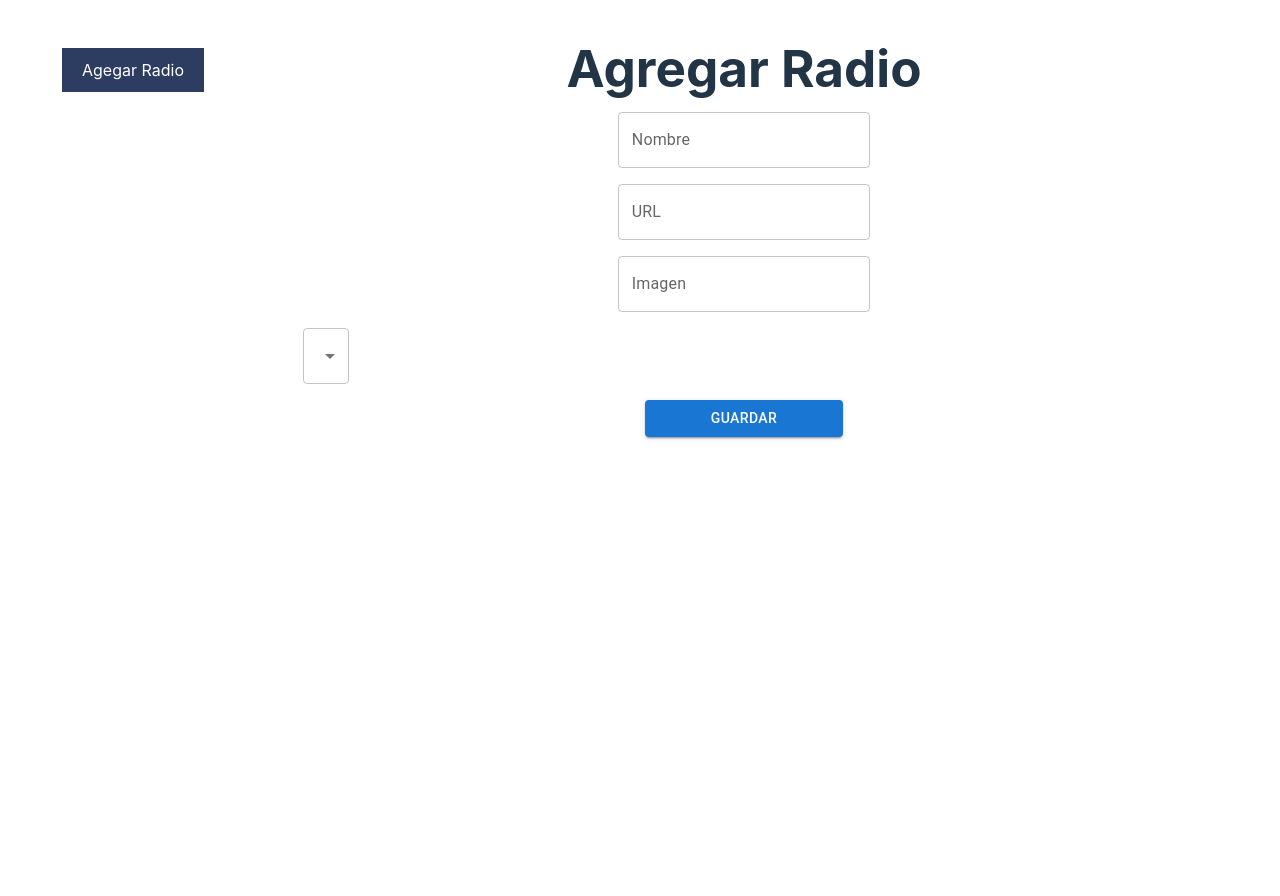
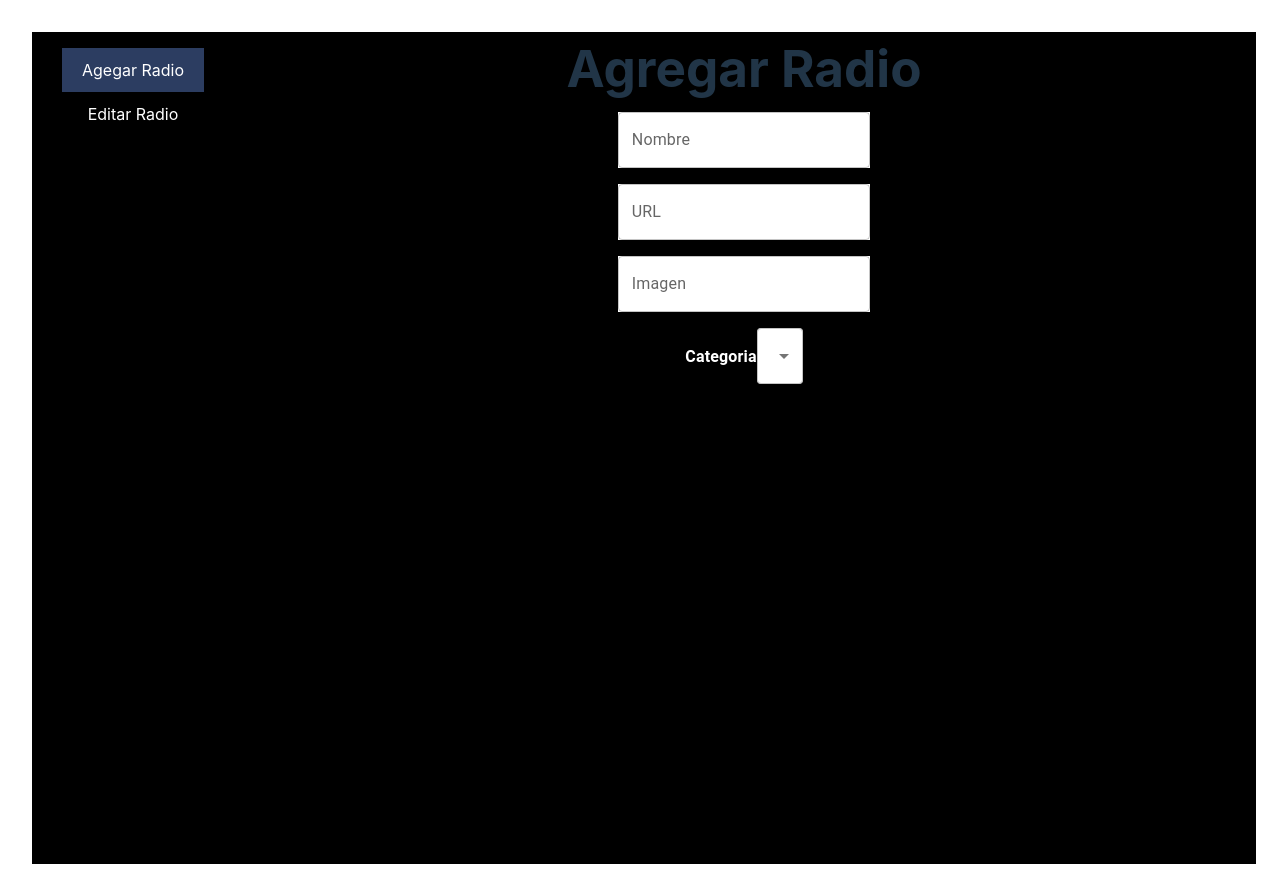
Before and after one commit to samuelcastillogt/radiosmanager, a React (Vite) app: page / in a window 1280 px wide. Built offline with nearby package versions, Linux system fonts and the light colour scheme.

Commit message:
cambios en estilos

```diff
--- a/src/App.jsx
+++ b/src/App.jsx
@@ -17,7 +17,7 @@ function App() {
       {
         modalStatus == true && <Modal />
       }
-      <div style={{display: "flex", flex: 1}}>
+      <div style={{display: "flex", flex: 1, backgroundColor:"black"}}>
         <Menu handleChangeMenu={handleChangeMenu} />
         <div style={{width: "80vw"}}>
           {
--- a/src/screens/Add.jsx
+++ b/src/screens/Add.jsx
@@ -9,7 +9,7 @@ import { radioService } from '../services/radios.service';
 function App() {
   const [nombre, setNombre] = useState(0)
   const [url, setUrl] = useState(0)
-  const [imagen, setImagen] = useState(0)
+  const [imagen, setImagen] = useState("")
   const [categoria, setCategoria] = useState();
   const saveRadio = async(data)=>{
     const response = await radioService.saveRadio({
@@ -52,13 +52,20 @@ function App() {
                   style={{background: "white"}}
                   onChange={(e)=> setUrl(e.target.value)}
         />
+                {
+          imagen && imagen.length > 0 &&
+          <div>
+            <img src={imagen} alt="" style={{width: "100px", height: "100px", borderRadius: "100%"}} />
+          </div>
+        }
               <TextField  id="outlined-basic"
                   label="Imagen"
                   variant="outlined"
                   style={{background: "white"}}
                   onChange={(e)=> setImagen(e.target.value)}
         />
-        <div style={{width: "100%", display: "flex", flexDirection: "row", alignItems: "center", justifyContent: "space-arround"}}>
+
+        <div style={{width: "100%", display: "flex", flexDirection: "row", alignItems: "center", justifyContent: "center"}}>
          <FormLabel style={{color: "white", fontWeight: "bold"}}>Categoria</FormLabel>
                 <Select
           labelId="demo-simple-select-label"
@@ -81,7 +88,7 @@ function App() {
         </Select>
         </div>
 
-        <Button variant="contained" onClick={saveRadio}>Guardar</Button>
+        <Button variant="contained" onClick={saveRadio} disabled={!nombre || !url || !imagen || !categoria}>Guardar</Button>
     </Box>
     </>
   )
--- a/src/screens/Edit.jsx
+++ b/src/screens/Edit.jsx
@@ -4,6 +4,8 @@ import RadioCard from '../components/RadioCard'
 import { TextField } from '@mui/material'
 
 function Edit() {
+    const [loader, setloader]= useState(true)
+
     const [radios, setRadios]= useState([])
     const [filtro, setFiltro] = useState()
     const [filtrada, setFiltrada] = useState();
@@ -11,11 +13,12 @@ function Edit() {
         const response = await radioService.getRadios()
 
         setRadios(response)
+        setloader(false)
         console.log("Carga completa")
     }
     useEffect(()=>{
         if(radios.length == 0){
-            getDataRadios()
+            getDataRadios();
         }
     },[])
     useEffect(()=>{
@@ -40,6 +43,9 @@ function Edit() {
                         />
         </div>
         {
+            loader && <p>Cargando...</p>
+        }
+        {
             radios.length > 0 && filtro == undefined  && radios.map(item => <RadioCard data={item} key={item.id}/> )
         }
                 {
```
Also changed, not shown: 2 other files (tests, documents, lock files or other folders).
